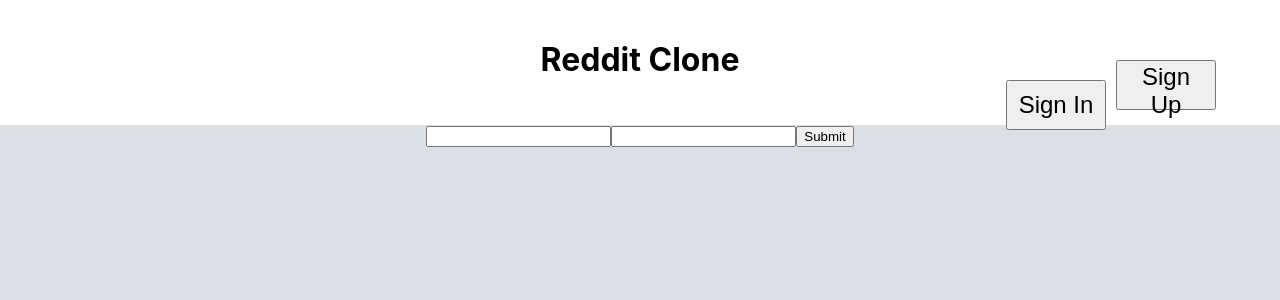
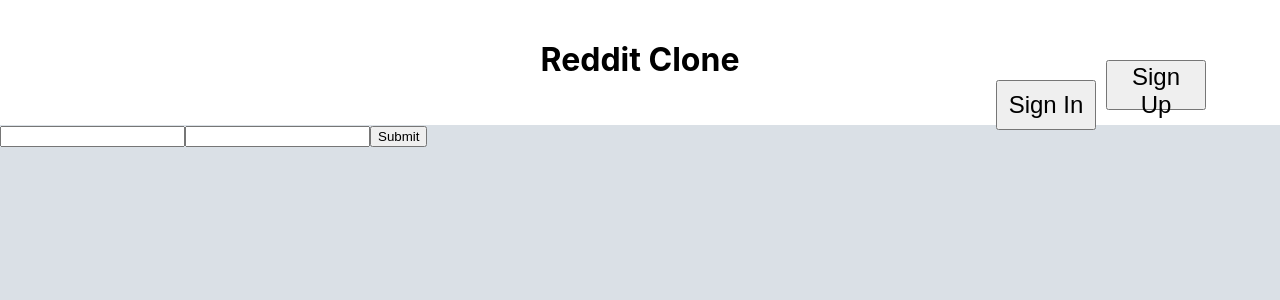
Before and after one commit to mario10king/reddit-clone, a React (Create React App) app in the folder client/: page /post in a window 1280 px wide. Shown: the top 300 px of the page. Built offline with nearby package versions, Linux system fonts and the light colour scheme.

Commit message:
Refactored Header

```diff
--- a/client/src/App.css
+++ /dev/null
@@ -1,32 +0,0 @@
-.App {
-  text-align: center;
-}
-
-.App-logo {
-  animation: App-logo-spin infinite 20s linear;
-  height: 40vmin;
-}
-
-.App-header {
-  background-color: #282c34;
-  min-height: 100vh;
-  display: flex;
-  flex-direction: column;
-  align-items: center;
-  justify-content: center;
-  font-size: calc(10px + 2vmin);
-  color: white;
-}
-
-.App-link {
-  color: #61dafb;
-}
-
-@keyframes App-logo-spin {
-  from {
-    transform: rotate(0deg);
-  }
-  to {
-    transform: rotate(360deg);
-  }
-}
--- a/client/src/App.js
+++ b/client/src/App.js
@@ -1,7 +1,7 @@
 import React, { Component } from 'react';
 import {BrowserRouter as Router, Route} from "react-router-dom"
-import Header from './Header';
-import './App.css';
+import Header from './Header/Header';
+import './App.module.css';
 import Home from './Home';
 import SignIn from './Users/SignIn';
 import SignUp from './Users/SignUp';
@@ -14,16 +14,14 @@
   render() {
     return (
       <Router>
-        <div className="App" style={{backgroundColor: "#dae0e6"}}>
+        <div className="App">
           <Header/>
-          <div style={{backgroundColor: "#dae0e6"}} >
           <Route path="/" exact component={Home} />
           <Route path="/sign_up" component={SignUp} />
           <Route path="/sign_in" component={SignIn} />
           <Route path="/post" component={NewPost} />
           <Route path="/posts/:id" component={Post} />
-          <Route path="/users/:id" component={User} />
-        </div>
+          <Route path="/users/:username" component={User} />
         </div>
       </Router>
     );
--- a/client/src/Header.js
+++ /dev/null
@@ -1,53 +0,0 @@
-import React, { Component } from "react";
-import { Link } from "react-router-dom";
-import SignOut from "./Users/SignOut";
-
-class Header extends Component {
-  constructor(props){
-    super(props)
-
-    this.reload = this.reload.bind(this)
-  }
-  reload(){
-    this.forceUpdate()
-  }
-  render() {
-    var signin = {height: "50px", marginRight: "10px", width: "100px",fontSize: "24px"};
-    var signup = {height: "50px", width: "100px",fontSize: "24px"};
-    var button = {position: "absolute", right: "5%", width: "210px", display: "inline-block"}
-    var loggedOutButtons = (
-      <div style={button}>
-        <Link to="/sign_in">
-          <button style={signin}>Sign In</button>
-        </Link>
-        <Link to="/sign_up">
-          <button style={signup}>Sign Up</button>
-        </Link>
-      </div>
-    );
-
-    var loggedInButton = (
-      <Link to="/">
-        <SignOut reload={this.reload} style={signin}/>
-      </Link>
-    )
-
-    var loggedIn = !!localStorage.getItem("loggedIn")
-    var buttons =  loggedIn ? loggedInButton : loggedOutButtons;
-
-    var style = {color: "black", marginTop: "0px", position: "relative", top: "40px"}
-    var header = {height: "125px",position: "relative", backgroundColor: "white"}
-    return (
-      <Link to="/" style={{textDecoration: "none"}}>
-        <div className="Header" style={header}>
-          <h1 style={style}>
-            Reddit Clone
-          </h1>
-          {buttons}
-        </div>
-      </Link>
-    );
-  }
-}
-
-export default Header;
--- /dev/null
+++ b/client/src/Header/Header.js
@@ -0,0 +1,35 @@
+import React, { Component } from "react";
+import { Link } from "react-router-dom";
+import LoggedOutButtons from "./LoggedOutButtons";
+import LoggedInButtons from "./LoggedInButtons";
+import style from "./Header.module.css";
+
+class Header extends Component {
+  constructor(props){
+    super(props)
+
+    this.reload = this.reload.bind(this)
+  }
+
+  reload() {
+    this.forceUpdate()
+  }
+
+  render() {
+    var loggedIn = !!localStorage.getItem("loggedIn")
+    var buttons =  loggedIn ? <LoggedInButtons reload={this.reload}/> : <LoggedOutButtons/>;
+
+    return (
+      <Link to="/" className={style.link}>
+        <div className={style.header}>
+          <h1 className={style.title}>
+            Reddit Clone
+          </h1>
+          {buttons}
+        </div>
+      </Link>
+    );
+  }
+}
+
+export default Header;
--- /dev/null
+++ b/client/src/Header/Header.module.css
@@ -0,0 +1,17 @@
+.link{
+  text-decoration: none;
+}
+
+.header {
+  height: 125px;
+  position: relative;
+  background-color: white;
+  text-align: center;
+}
+
+.title {
+  color:  black;
+  margin-top: 0px;
+  position: relative;
+  top: 40px;
+}
--- /dev/null
+++ b/client/src/Header/LoggedInButtons.js
@@ -0,0 +1,16 @@
+import React, { Component } from 'react';
+import { Link } from "react-router-dom";
+import SignOut from "../Users/SignOut";
+import style from "./LoggedInButtons.module.css";
+
+class LoggedInButtons extends Component {
+  render() {
+    return (
+      <Link to="/">
+        <SignOut reload={this.props.reload}/>
+      </Link>
+    );
+  }
+}
+
+export default LoggedInButtons;
--- /dev/null
+++ b/client/src/Header/LoggedOutButtons.js
@@ -0,0 +1,20 @@
+import React, { Component } from 'react';
+import { Link } from "react-router-dom";
+import style from "./LoggedOutButtons.module.css";
+
+class LoggedOutButtons extends Component {
+  render() {
+    return (
+      <div className={style.loggedOutButtons}>
+        <Link to="/sign_in">
+          <button className={style.button}>Sign In</button>
+        </Link>
+        <Link to="/sign_up">
+          <button className={style.button}>Sign Up</button>
+        </Link>
+      </div>
+    );
+  }
+}
+
+export default LoggedOutButtons;
--- /dev/null
+++ b/client/src/Header/LoggedOutButtons.module.css
@@ -0,0 +1,12 @@
+.loggedOutButtons {
+  position: absolute;
+  right: 5%;
+  width: 220px;
+}
+
+.button {
+  height: 50px;
+  margin-right: 10px;
+  width: 100px;
+  font-size: 24px;
+}
--- a/client/src/Users/SignOut.js
+++ b/client/src/Users/SignOut.js
@@ -1,4 +1,5 @@
 import React, { Component } from 'react';
+import style from './SignOut.module.css'
 
 class SignOut extends Component {
   constructor(props){
@@ -13,7 +14,7 @@
       headers: { 'Content-type': 'application/json' },
     }).then(response => {
       if(response.ok){
-      localStorage.removeItem("loggedIn");
+        localStorage.removeItem("loggedIn");
         this.props.reload()
       }
     }).catch((error) => {
@@ -22,10 +23,8 @@
   }
 
   render() {
-
-    var style = {position: "absolute", right: "5%", height: "50px", width: "100px",fontSize: "24px"};
     return (
-      <button style={style} onClick={this.handleSubmit}>
+      <button className={style.button}onClick={this.handleSubmit}>
         LogOut
       </button>
     );
--- /dev/null
+++ b/client/src/Users/SignOut.module.css
@@ -0,0 +1,7 @@
+.button {
+  position: absolute;
+  right: 5%;
+  height: 50px;
+  width: 100px;
+  font-size: 24px
+}
```
Also changed, not shown: client/src/App.module.css (added), client/src/Header/LoggedInButtons.module.css (added).
